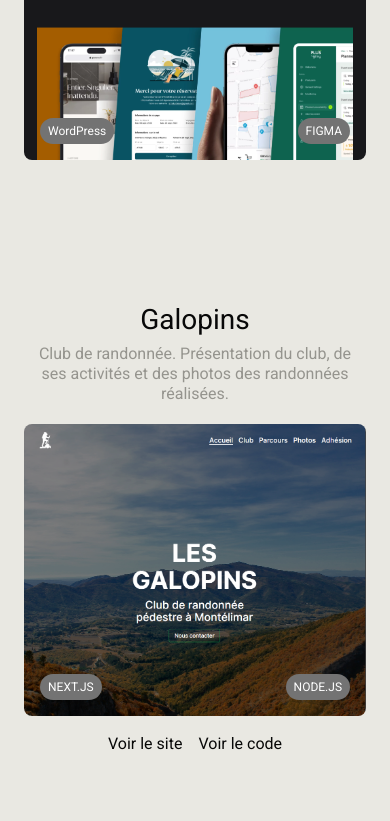
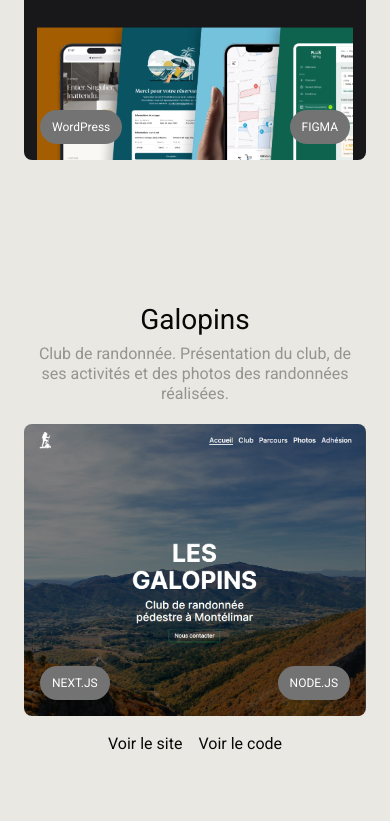
Before and after one commit to SebastienLaurentt/Portfolio-V2, a Next.js app: page / in a window 390 px wide. Shown: the part 1883-2704 px from the top of the page. Built offline with nearby package versions, Linux system fonts and the light colour scheme.

Commit message:
responsive ProjectChip

```diff
--- a/components/ProjectChip/ProjectChip.tsx
+++ b/components/ProjectChip/ProjectChip.tsx
@@ -7,7 +7,7 @@ interface ProjectChipProps {
 
 const ProjectChip = ({classname, chipName}:ProjectChipProps) => {
   return (
-    <div className={`${classname} absolute bg-neutral-500 rounded-full px-2 py-1 text-white text-xs `}>{chipName}</div>
+    <div className={`${classname} absolute bg-neutral-500 rounded-full px-3 py-2 text-white text-xs md:text-sm `}>{chipName}</div>
   )
 }
 
```
